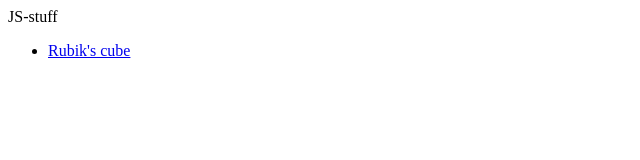
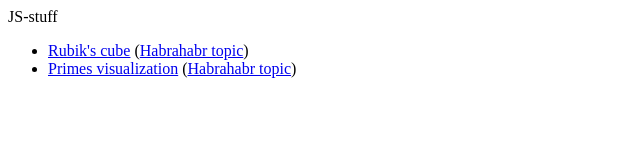
Before and after one commit to amaembo/amaembo.github.io, a plain HTML site: page index.html in a window 1280 px wide. Shown: the whole page, without its empty margins (0-640 px from the left). Drawn offline with Linux system fonts and the light colour scheme.

Commit message:
index.html: primes added

```diff
--- a/index.html
+++ b/index.html
@@ -2,7 +2,8 @@
 <head>JS-stuff</head>
 <body>
 <ul>
-<li><a href="rubik/cube.html">Rubik's cube</li>
+<li><a href="rubik/cube.html">Rubik's cube</a> (<a href="http://habrahabr.ru/post/100576/">Habrahabr topic</a>)</li>
+<li><a href="primes/primes.html">Primes visualization</a> (<a href="http://habrahabr.ru/post/154343/">Habrahabr topic</a>)</li>
 </ul>
 </body>
 </html>
```
